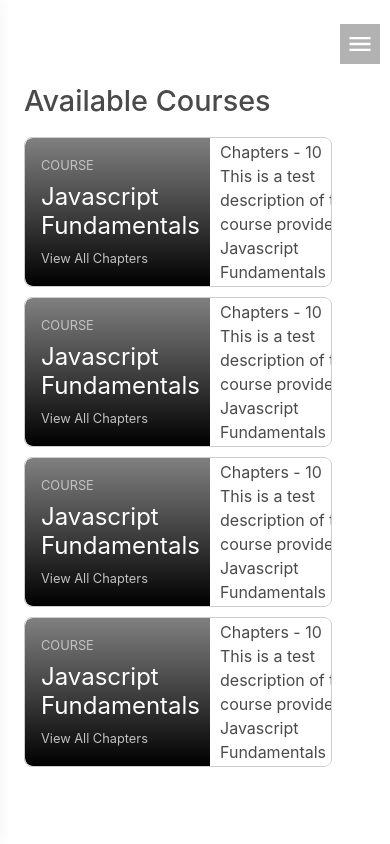
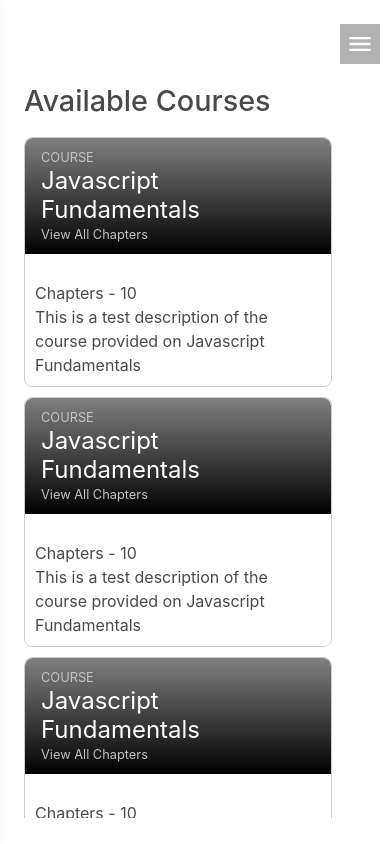
Before and after one commit to dhanrajjangid/minimal-react-template, a React (Vite) app: page /courses in a window 390 px wide. Built offline with nearby package versions, Linux system fonts and the light colour scheme.

Commit message:
courses responsiveness

```diff
--- a/src/view/Courses/components/CourseCard.jsx
+++ b/src/view/Courses/components/CourseCard.jsx
@@ -11,6 +11,11 @@ const CardContainer = styled.div`
   border: 1px solid #ccc;
   border-radius: 8px;
   overflow: auto;
+
+  @media (max-width: 768px) {
+    flex-direction: column;
+    height: 250px;
+  }
 `;
 
 const LeftSection = styled.div`
@@ -23,6 +28,10 @@ const LeftSection = styled.div`
   flex-direction: column;
   justify-content: space-evenly;
   padding-left: 16px; /* Add padding for better spacing */
+
+  @media (max-width: 768px) {
+    border-radius: 8px 8px 0 0;
+  }
 `;
 
 const RightSection = styled.div`
```
